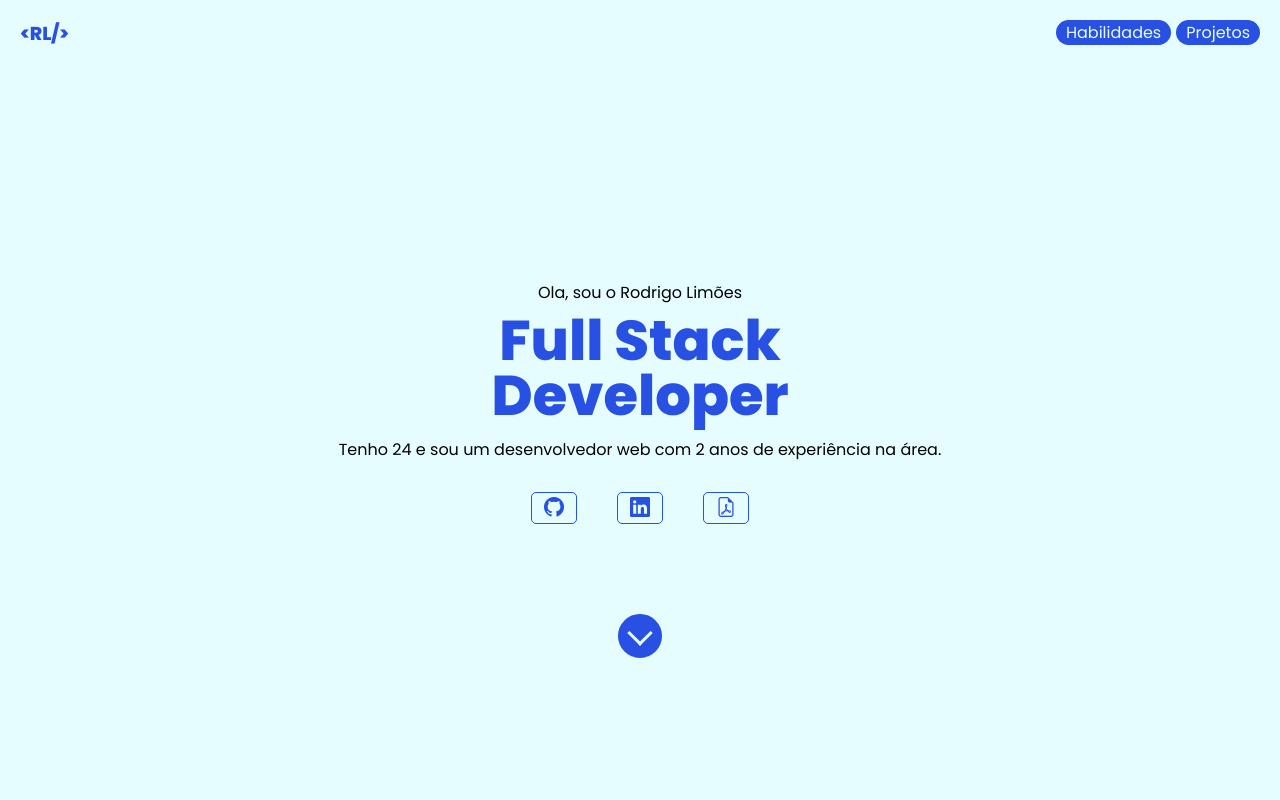
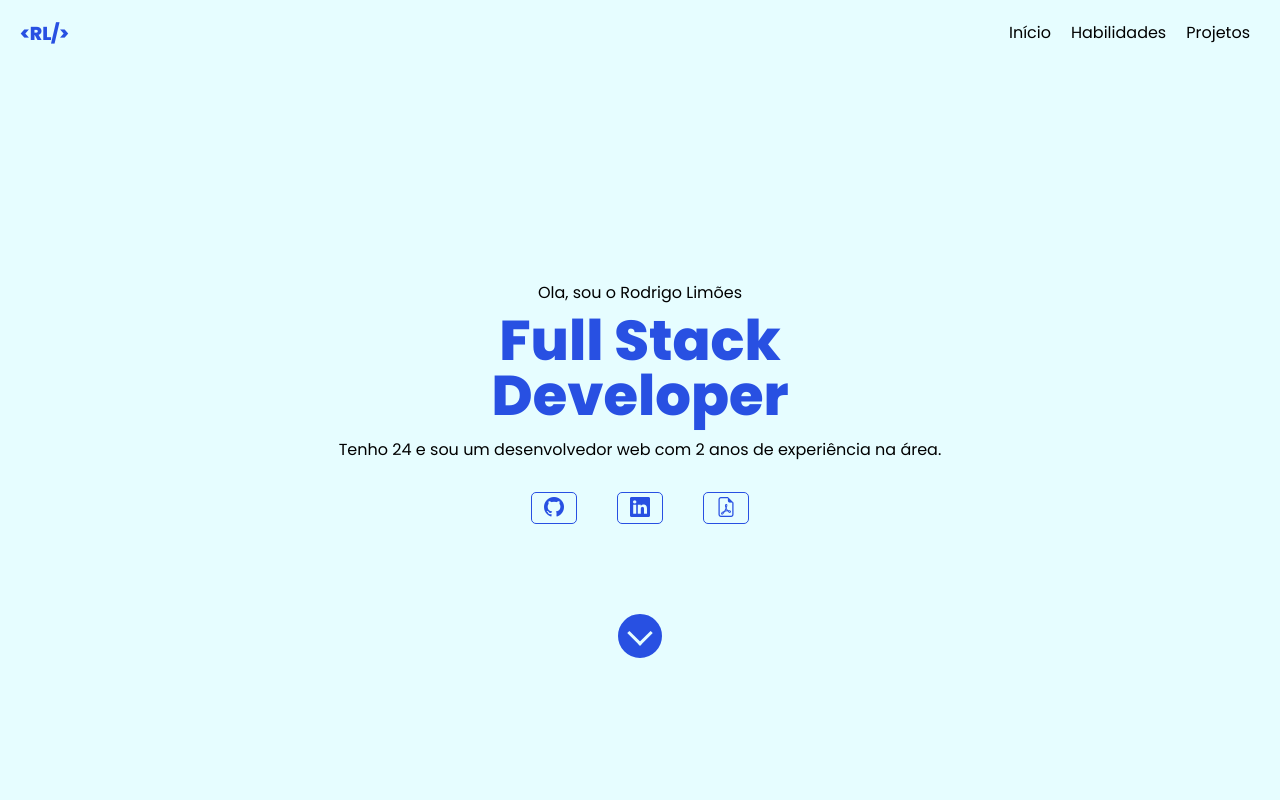
Before and after one commit to rodrigolimoes/portfolio, a React (Create React App) app: page / in a window 1280 px wide. Shown: the top 800 px of the page. Built offline with nearby package versions, Linux system fonts and the light colour scheme.

Commit message:
refactor: Rafactoring nav itens

```diff
--- a/src/layouts/Header.tsx
+++ b/src/layouts/Header.tsx
@@ -25,16 +25,12 @@ const ListItem = styled.ul`
 `;
 
 const Item = styled.li`
-	color: ${({ theme }) => theme.bg};
 	padding: 0 10px;
-	margin-left: 5px;
-	background-color: ${props => props.theme.main};
 
 	border-radius: 50px;
 
 	&:hover {
 		color: ${props => props.theme.main};
-		background-color: ${({ theme }) => theme.bg};
 	}
 `;
 
@@ -59,6 +55,9 @@ const HeaderApp: FC<HeaderAppProps> = () => {
 					<Logo>{`<RL/>`}</Logo>
 				</a>
 				<ListItem>
+					<a href="#home">
+						<Item>Início</Item>
+					</a>
 					<a href="#skills">
 						<Item>Habilidades</Item>
 					</a>
```
